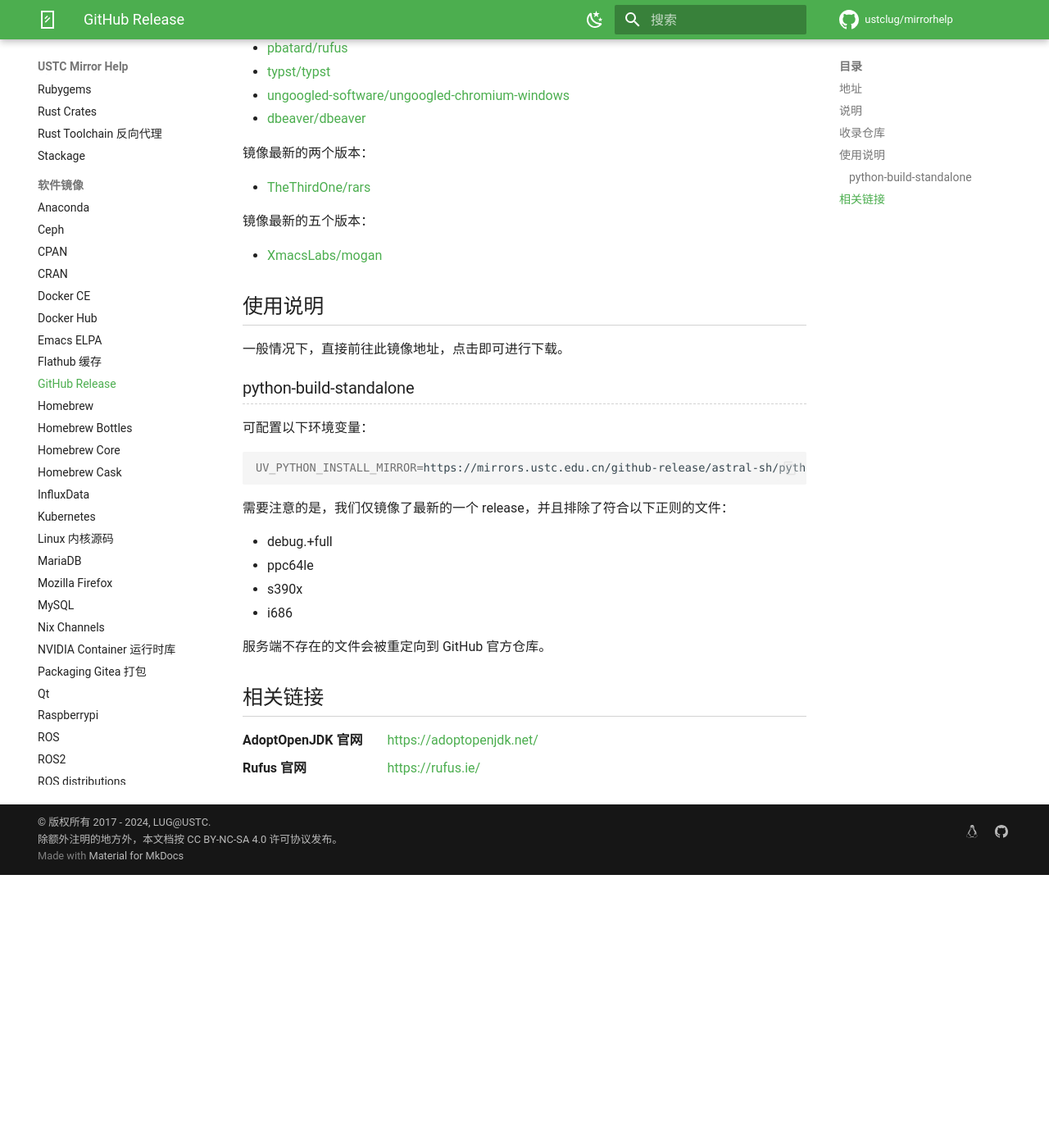
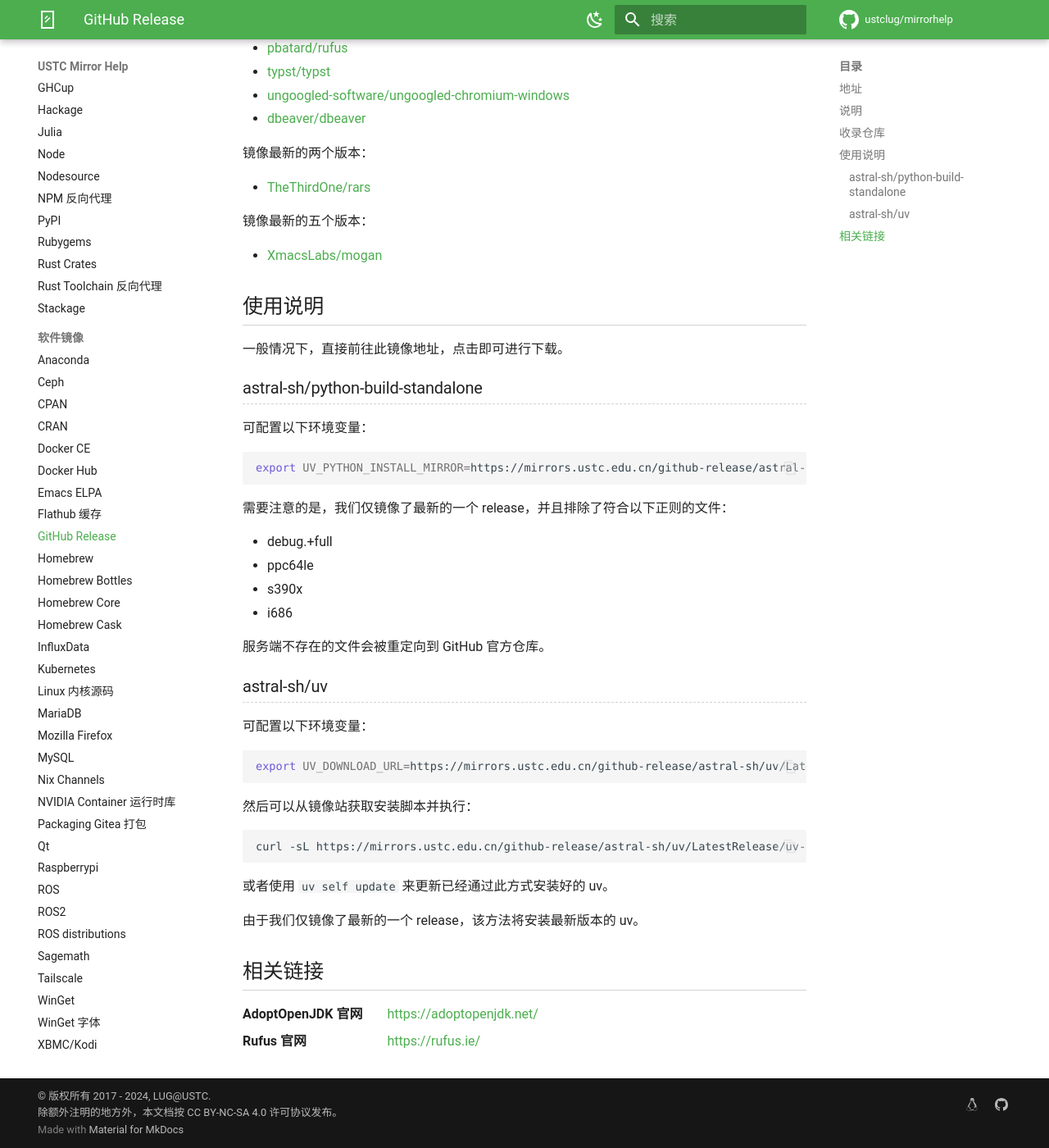
Before and after one commit to ustclug/mirrorhelp, an MkDocs documentation site: the page built from docs/github-release.md, in a window 1280 px wide and 1400 px high, scrolled down 834 px. Shown: the whole window at 82% size. Built offline with MkDocs 1.6.1 and Material for MkDocs 9.7.7, drawn with Linux system fonts in a browser that asks for light colours; comment, search, counter and statistics services are not loaded; before the commit the page ends 1901 px from its top, so only the background shows below that.

Commit message:
github-release: Add astral-sh/uv

````diff
--- a/docs/github-release.md
+++ b/docs/github-release.md
@@ -42,12 +42,12 @@
 
 一般情况下，直接前往此镜像地址，点击即可进行下载。
 
-### python-build-standalone
+### astral-sh/python-build-standalone
 
 可配置以下环境变量：
 
 ```sh
-UV_PYTHON_INSTALL_MIRROR=https://mirrors.ustc.edu.cn/github-release/astral-sh/python-build-standalone/
+export UV_PYTHON_INSTALL_MIRROR=https://mirrors.ustc.edu.cn/github-release/astral-sh/python-build-standalone/
 ```
 
 需要注意的是，我们仅镜像了最新的一个 release，并且排除了符合以下正则的文件：
@@ -59,6 +59,24 @@
 
 服务端不存在的文件会被重定向到 GitHub 官方仓库。
 
+### astral-sh/uv
+
+可配置以下环境变量：
+
+```sh
+export UV_DOWNLOAD_URL=https://mirrors.ustc.edu.cn/github-release/astral-sh/uv/LatestRelease/
+```
+
+然后可以从镜像站获取安装脚本并执行：
+
+```sh
+curl -sL https://mirrors.ustc.edu.cn/github-release/astral-sh/uv/LatestRelease/uv-installer.sh | sh
+```
+
+或者使用 `uv self update` 来更新已经通过此方式安装好的 uv。
+
+由于我们仅镜像了最新的一个 release，该方法将安装最新版本的 uv。
+
 ## 相关链接
 
 AdoptOpenJDK 官网
````
